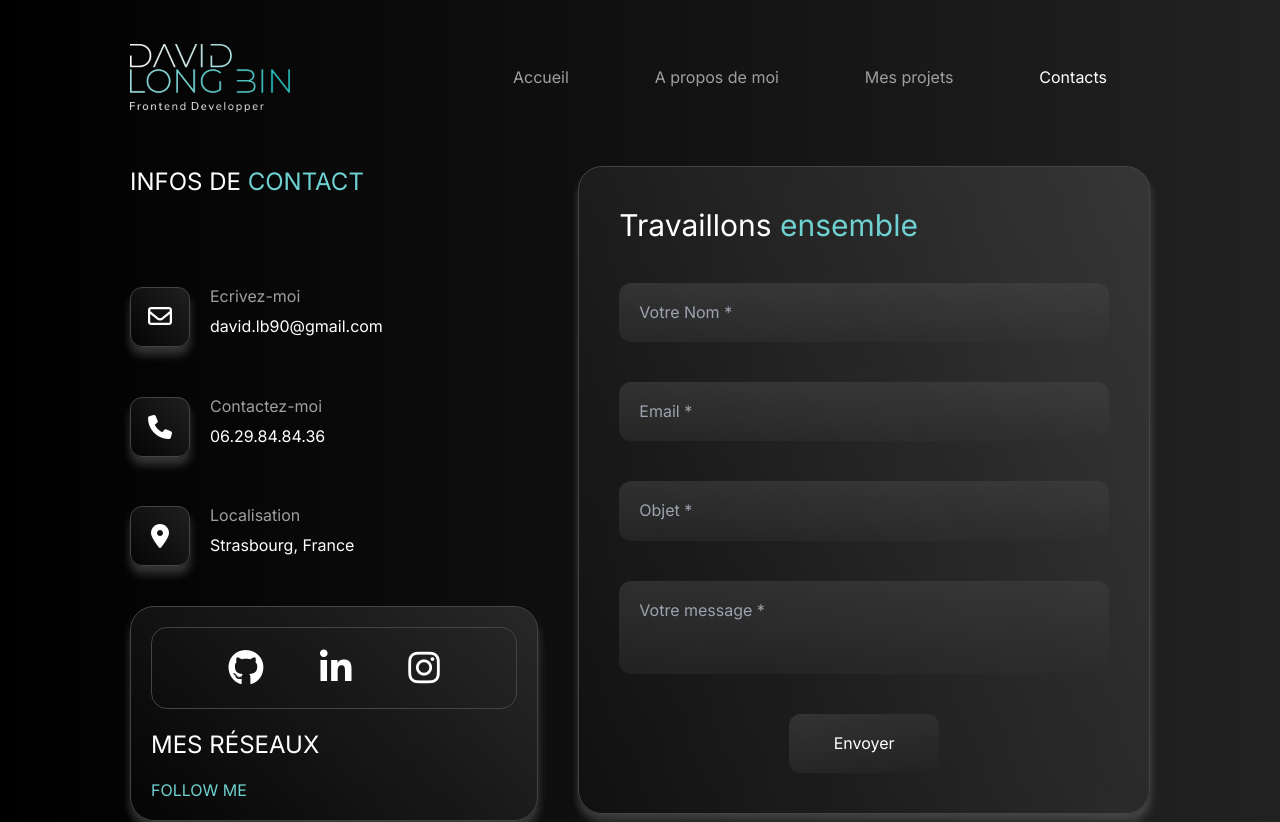
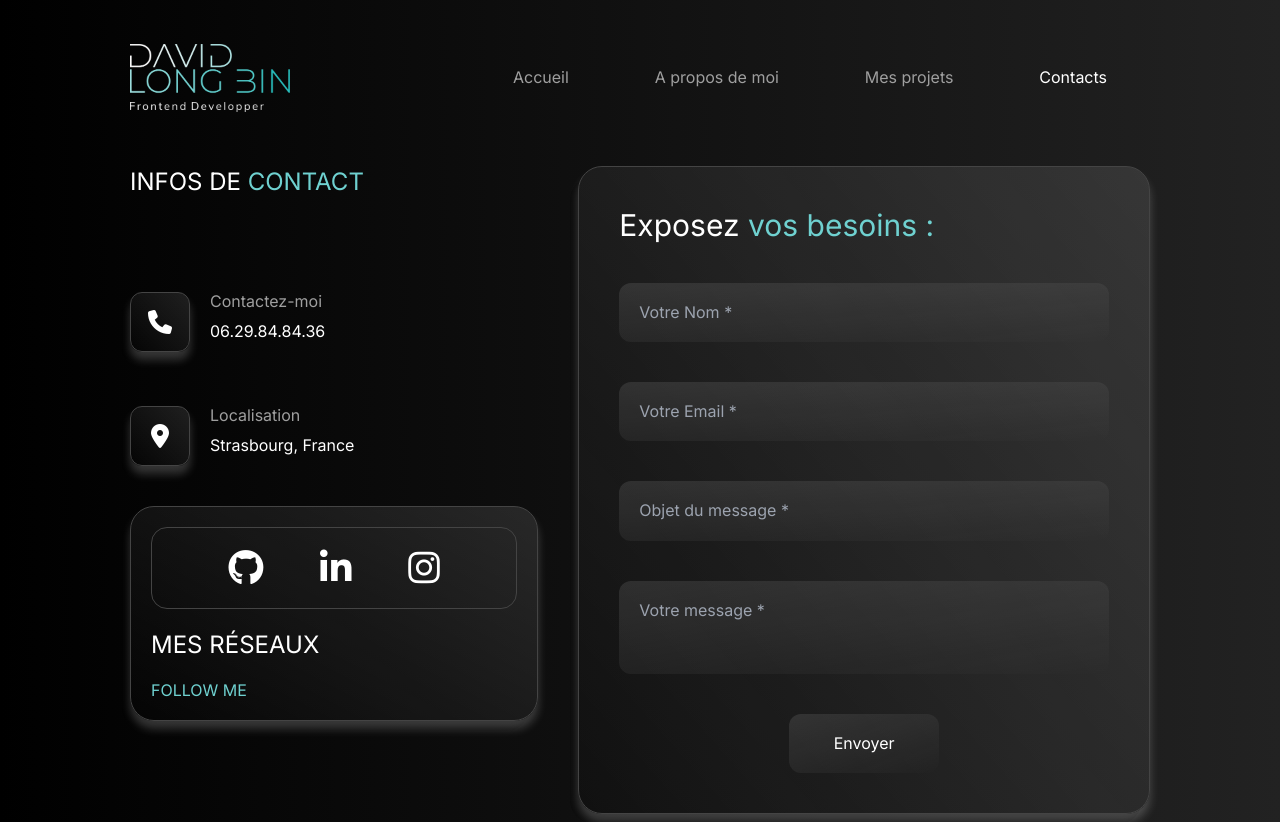
Before and after one commit to David6790/portfolio, a React (Create React App) app: page /contact in a window 1280 px wide. Shown: the top 822 px of the page. Built offline with nearby package versions, Linux system fonts and the light colour scheme.

Commit message:
changement taille text personnal card

```diff
--- a/src/components/cardsContact/ContactForm.jsx
+++ b/src/components/cardsContact/ContactForm.jsx
@@ -43,7 +43,7 @@ const ContactForm = () => {
       }}
     >
       <h1 className=" text-3xl mb-10">
-        Travaillons <span className=" text-myBlue"> ensemble </span>
+        Exposez <span className=" text-myBlue"> vos besoins : </span>
       </h1>
       <form
         ref={form}
@@ -61,7 +61,7 @@ const ContactForm = () => {
         <input
           type="email"
           name="email"
-          placeholder="Email *"
+          placeholder="Votre Email *"
           className=" rounded-xl bg-form-gradiant bg-card focus:outline-none  p-5"
           required
         />
@@ -69,7 +69,7 @@ const ContactForm = () => {
         <input
           type="text"
           name="objet"
-          placeholder="Objet *"
+          placeholder="Objet du message *"
           className=" rounded-xl bg-form-gradiant bg-card focus:outline-none   p-5"
           required
         />
--- a/src/components/cardsContact/ContactInfo.jsx
+++ b/src/components/cardsContact/ContactInfo.jsx
@@ -3,17 +3,11 @@ import ContactItems from "./ContactItems";
 
 const ContactInfo = () => {
   return (
-    <div className=" w-full  ">
-      <div className=" flex flex-col justify-between  h-[400px]">
+    <div className=" w-full   ">
+      <div className=" flex flex-col justify-between  h-[300px] ">
         <h1 className="mb-10 text-2xl">
           INFOS DE <span className=" text-myBlue">CONTACT</span>{" "}
         </h1>
-        <ContactItems
-          mainTitle={"Ecrivez-moi"}
-          logo={<i className="fa-regular fa-envelope"></i>}
-          info1={"david.lb90@gmail.com"}
-          mailto={true}
-        />
         <ContactItems
           mainTitle={"Contactez-moi"}
           logo={<i className="fa-solid fa-phone"></i>}
--- a/src/components/cardsHome/ContactCard.jsx
+++ b/src/components/cardsHome/ContactCard.jsx
@@ -21,9 +21,11 @@ const ContactCard = () => {
         }}
       >
         <div>
-          <h1 className=" text-5xl sm:text-3xl">Exposez vos besoins.</h1>
+          <h1 className=" text-3xl lg:text-4xl md:text-4xl sm:text-3xl">
+            Exposez vos besoins.
+          </h1>
         </div>
-        <h1 className="lg:text-4xl md:text-4xl sm:text-3xl text-myBlue">
+        <h1 className="lg:text-4xl md:text-4xl sm:text-3xl text-3xl text-myBlue">
           Travaillons ensemble.
         </h1>
         <div className="flex flex-row justify-between items-center opacity-50 group-hover:opacity-100  ">
--- a/src/components/cardsHome/PersonnalCard.jsx
+++ b/src/components/cardsHome/PersonnalCard.jsx
@@ -28,21 +28,22 @@ const PersonnalCard = () => {
             className=" w-[100%] h-[100%]  rounded-tl-3xl rounded-br-3xl  object-cover"
           />
         </div>
-        <div className=" flex flex-col justify-between w-[50%] md:gap-4  h-full  ">
+        <div className=" flex flex-col justify-evenly  w-[50%] md:gap-4  h-full  ">
           <div>
-            <h2 className=" mb-5 lg:mt-5 md:mt-5 sm:mt-5 ">DEVELOPPEUR WEB</h2>
+            <h2 className=" mb-5 lg:mt-8 md:mt-5 sm:mt-5 ">DEVELOPPEUR WEB</h2>
             <h1 className=" lg:text-4xl md:text-4xl sm:text-4xl text-2xl lg:mb-5 md:mb-5 sm:mb-5 mb-5">
               <span className="text-myBlue">David </span>
               <span>Long Bin.</span>
             </h1>
-            <p className=" hidden lg:flex md:flex sm:flex ">
-              Créateur de d'expériences web uniques.
+            <p className="  lg:flex md:flex sm:flex  lg:text-base md:text-base sm:text-xs text-xs ">
+              Expert en développement front-end, créateur d'expériences web
+              uniques.
             </p>
           </div>
 
           <div className=" w-full flex flex-row lg:justify-start md:justify-start justify-between  items-center opacity-50 group-hover:opacity-100 h-full  ">
-            <div className="h-full  flex flex-row justify-center items-center ">
-              <p className=" lg:text-base md:text-base sm:text-base text-xs  lg:mr-5 md:mr-3 ">
+            <div className="h-full w-full flex flex-row justify-between  items-center ">
+              <p className=" lg:text-xs  md:text-xs sm:text-xs text-xs  lg:mr-5 md:mr-3 ">
                 À PROPOS DE MOI
               </p>
             </div>
```
